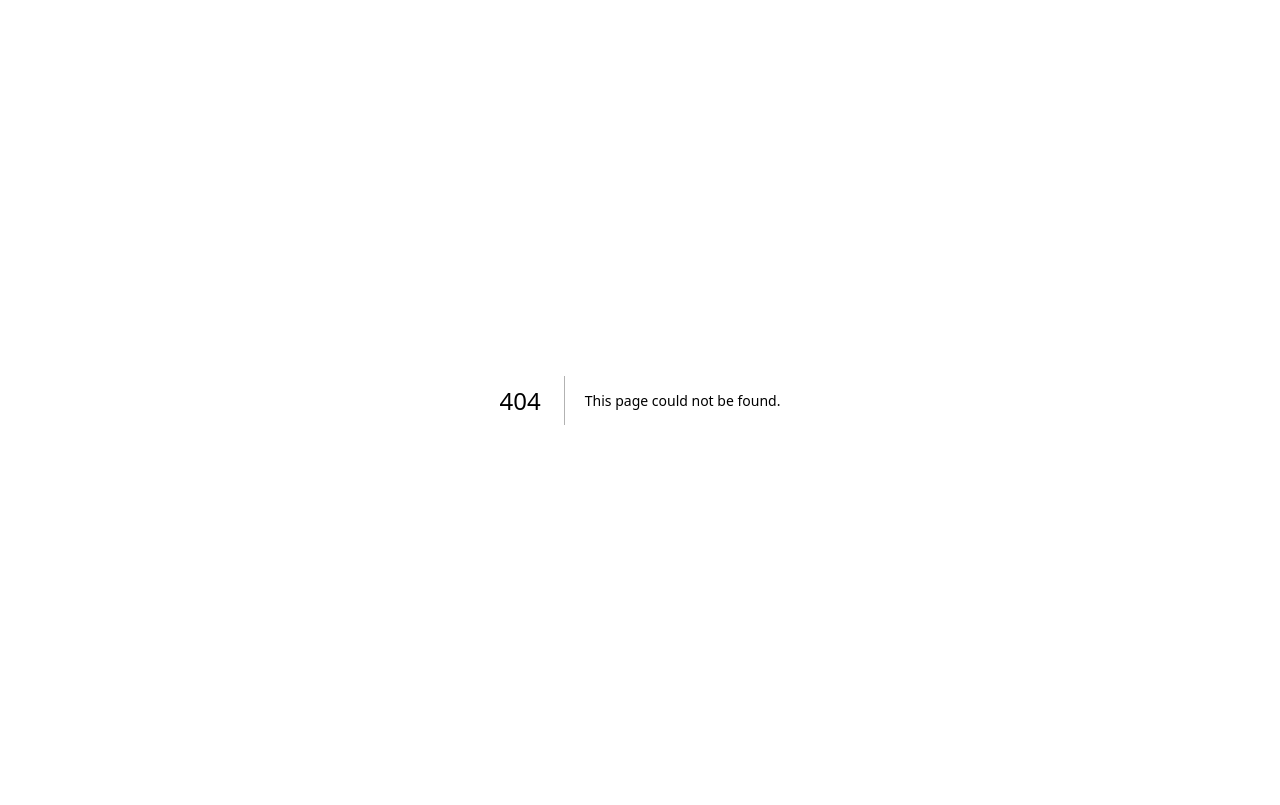
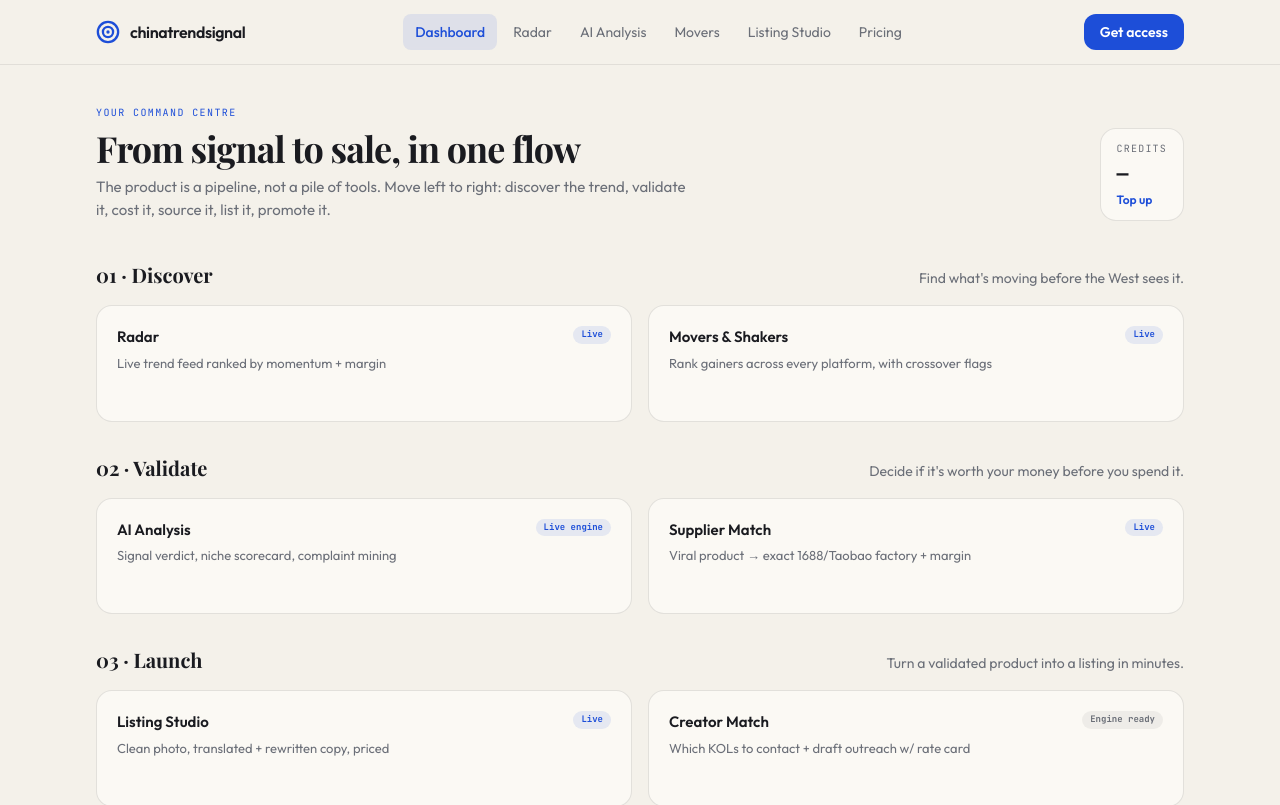
Before and after one commit to loyaltyC4/chinatrendsignal, a Next.js app: page /dashboard in a window 1280 px wide. Before the commit this address had no page. Shown: the top 805 px of the page. Built offline with nearby package versions, Linux system fonts and the light colour scheme; a web font is replaced by a local one.

Commit message:
Action-oriented dashboard + clickable radar-to-analysis flow + unified nav

```diff
--- a/app/analysis/page.tsx
+++ b/app/analysis/page.tsx
@@ -1,7 +1,7 @@
 import AppNav from "@/components/app-nav";
 import AiAnalysisPanel from "@/components/ai-analysis-panel";
 
-const product = {
+const DEFAULT_PRODUCT = {
   id: "pet-brush-001",
   name: "Steam-spray pet brush",
   chineseName: "跨境手柄喷雾梳猫狗电动蒸汽喷雾刷按摩梳",
@@ -21,7 +21,19 @@ const product = {
   ],
 };
 
-export default function AnalysisPage() {
+export default async function AnalysisPage({ searchParams }: { searchParams: Promise<Record<string, string | string[] | undefined>> }) {
+  const q = await searchParams;
+  const product = q.product
+    ? {
+        ...DEFAULT_PRODUCT,
+        name: String(q.product),
+        chineseName: String(q.zh || DEFAULT_PRODUCT.chineseName),
+        category: String(q.niche || DEFAULT_PRODUCT.category),
+        supplier: { ...DEFAULT_PRODUCT.supplier, wholesaleCny: Number(q.wholesale) || DEFAULT_PRODUCT.supplier.wholesaleCny },
+        market: { ...DEFAULT_PRODUCT.market, retailAud: Number(q.retail) || DEFAULT_PRODUCT.market.retailAud },
+        signals: { ...DEFAULT_PRODUCT.signals, velocityPct: Number(q.velocity) || DEFAULT_PRODUCT.signals.velocityPct, intentScore: Number(q.intent) || DEFAULT_PRODUCT.signals.intentScore, stage: (q.stage as "Rising" | "Peaking" | "Fading") || DEFAULT_PRODUCT.signals.stage },
+      }
+    : DEFAULT_PRODUCT;
   return (
     <div className="min-h-screen bg-forest font-sans text-ink">
       <AppNav active="Analysis" />
--- /dev/null
+++ b/app/dashboard/page.tsx
@@ -0,0 +1,75 @@
+import AppNav from "@/components/app-nav";
+import Link from "next/link";
+
+const STAGES = [
+  {
+    step: "01 · Discover",
+    desc: "Find what's moving before the West sees it.",
+    features: [
+      { name: "Radar", href: "/radar", note: "Live trend feed ranked by momentum + margin", status: "Live" },
+      { name: "Movers & Shakers", href: "/movers", note: "Rank gainers across every platform, with crossover flags", status: "Live" },
+    ],
+  },
+  {
+    step: "02 · Validate",
+    desc: "Decide if it's worth your money before you spend it.",
+    features: [
+      { name: "AI Analysis", href: "/analysis", note: "Signal verdict, niche scorecard, complaint mining", status: "Live engine" },
+      { name: "Supplier Match", href: "/analysis", note: "Viral product → exact 1688/Taobao factory + margin", status: "Live" },
+    ],
+  },
+  {
+    step: "03 · Launch",
+    desc: "Turn a validated product into a listing in minutes.",
+    features: [
+      { name: "Listing Studio", href: "/listing", note: "Clean photo, translated + rewritten copy, priced", status: "Live" },
+      { name: "Creator Match", href: "/analysis", note: "Which KOLs to contact + draft outreach w/ rate card", status: "Engine ready" },
+    ],
+  },
+  {
+    step: "04 · Compound",
+    desc: "Reports, tracking and intelligence that learn over time.",
+    features: [
+      { name: "Weekly Report", href: "/reports", note: "Auto-generated niche intelligence, weekly", status: "Scaffold" },
+      { name: "Ask the Radar", href: "/ask", note: "Plain-English analyst chat over your data", status: "Scaffold" },
+      { name: "Outcome Tracker", href: "/tracker", note: "Did it work? Learns what converts for you", status: "Scaffold" },
+    ],
+  },
+];
+
+export default function DashboardPage() {
+  return (
+    <div className="min-h-screen bg-forest font-sans text-ink">
+      <AppNav active="Dashboard" />
+      <main className="mx-auto max-w-6xl px-5 py-10 sm:px-8">
+        <div className="flex flex-wrap items-end justify-between gap-4">
+          <div>
+            <p className="font-mono text-[10px] uppercase tracking-[.14em] text-grn">Your command centre</p>
+            <h1 className="mt-2 font-serif text-3xl font-bold tracking-tight sm:text-4xl">From signal to sale, in one flow</h1>
+            <p className="mt-2 max-w-[60ch] text-[15px] text-mut">The product is a pipeline, not a pile of tools. Move left to right: discover the trend, validate it, cost it, source it, list it, promote it.</p>
+          </div>
+          <div className="rounded-2xl border border-black/10 bg-ivory px-4 py-3"><p className="font-mono text-[10px] uppercase tracking-[.12em] text-mut">Credits</p><p className="mt-1 font-mono text-xl font-bold text-ink">—</p><Link href="/pricing" className="mt-1 block text-xs font-semibold text-grn">Top up</Link></div>
+        </div>
+
+        <div className="mt-10 space-y-8">
+          {STAGES.map((s) => (
+            <section key={s.step}>
+              <div className="flex items-baseline justify-between gap-3"><h2 className="font-serif text-xl font-bold text-ink">{s.step}</h2><p className="text-sm text-mut">{s.desc}</p></div>
+              <div className="mt-4 grid gap-4 sm:grid-cols-2">
+                {s.features.map((f) => (
+                  <Link key={f.name} href={f.href} className="group rounded-2xl border border-black/10 bg-ivory p-5 transition-all hover:-translate-y-0.5 hover:border-grn/40 hover:shadow-md">
+                    <div className="flex items-start justify-between gap-3">
+                      <div><p className="text-[15px] font-semibold text-ink group-hover:text-grn">{f.name}</p><p className="mt-1 text-[13px] leading-relaxed text-mut">{f.note}</p></div>
+                      <span className={`rounded-full px-2 py-0.5 font-mono text-[9px] font-bold ${f.status === "Live" ? "bg-grn/10 text-grn" : f.status === "Live engine" ? "bg-[#1d4ed8]/10 text-[#1d4ed8]" : "bg-black/5 text-mut"}`}>{f.status}</span>
+                    </div>
+                    <p className="mt-3 font-mono text-[10px] text-grn opacity-0 transition-opacity group-hover:opacity-100">Open →</p>
+                  </Link>
+                ))}
+              </div>
+            </section>
+          ))}
+        </div>
+      </main>
+    </div>
+  );
+}
--- a/app/page.tsx
+++ b/app/page.tsx
@@ -39,10 +39,10 @@ export default function Home() {
         <nav className="hidden md:flex items-center gap-9 text-[15px] text-[#b9c9b3]">
           <a href="#how" className="hover:text-white transition-colors">How it works</a>
           <a href="#data" className="hover:text-white transition-colors">Live data</a>
-          <a href="/radar" className="hover:text-white transition-colors font-medium text-grn">Open the radar →</a>
+          <a href="/dashboard" className="hover:text-white transition-colors font-medium text-grn">Open the app →</a>
           <a href="#pricing" className="hover:text-white transition-colors">Pricing</a>
         </nav>
-        <a href="/radar" className="rounded-xl bg-grn px-5 py-2.5 text-sm font-semibold text-[#12220a] hover:bg-[#1e40af] transition-colors">Open the app</a>
+        <a href="/dashboard" className="rounded-xl bg-grn px-5 py-2.5 text-sm font-semibold text-white hover:bg-[#1e40af] transition-colors">Open the app</a>
       </header>
 
       {/* hero card */}
--- a/components/app-nav.tsx
+++ b/components/app-nav.tsx
@@ -2,9 +2,10 @@ import Link from "next/link";
 
 // Shared top nav for the product (app) pages — every page reachable from every page.
 const LINKS = [
+  { href: "/dashboard", label: "Dashboard" },
   { href: "/radar", label: "Radar" },
   { href: "/analysis", label: "AI Analysis" },
-  { href: "/movers", label: "Movers & Shakers" },
+  { href: "/movers", label: "Movers" },
   { href: "/listing", label: "Listing Studio" },
   { href: "/pricing", label: "Pricing" },
 ];
@@ -25,7 +26,7 @@ export default function AppNav({ active }: { active: string }) {
             </Link>
           ))}
         </nav>
-        <Link href="/pricing" className="ml-3 hidden whitespace-nowrap rounded-xl bg-grn px-4 py-2 text-sm font-semibold text-[#12220a] transition-colors hover:bg-[#1e40af] sm:block">Get access</Link>
+        <Link href="/pricing" className="ml-3 hidden whitespace-nowrap rounded-xl bg-grn px-4 py-2 text-sm font-semibold text-white transition-colors hover:bg-[#1e40af] sm:block">Get access</Link>
       </div>
     </header>
   );
--- a/components/signal-feed.tsx
+++ b/components/signal-feed.tsx
@@ -1,6 +1,7 @@
 "use client";
 // Dashboard — signal feed. Data-product register: dense, terminal-clean, single accent.
 import React from "react";
+import Link from "next/link";
 
 export type Signal = {
   id: string;
@@ -39,8 +40,9 @@ function Bar({ v, color }: { v: number; color: string }) {
 function SignalRow({ s }: { s: Signal }) {
   const spread = (s.retailAud / (s.wholesaleCny * 0.213)) || 0; // ~CNY->AUD
   const stageColor = s.stage === "Rising" ? "#22c55e" : s.stage === "Peaking" ? "#f59e0b" : "#8a8f96";
+  const href = `/analysis?product=${encodeURIComponent(s.product)}&zh=${encodeURIComponent(s.zh)}&niche=${encodeURIComponent(s.niche)}&stage=${s.stage}&velocity=${s.velocityPct}&intent=${s.intent}&wholesale=${s.wholesaleCny}&retail=${s.retailAud}`;
   return (
-    <button className="grid w-full grid-cols-[1.6fr_.7fr_.9fr_.7fr_.9fr_.8fr] max-md:grid-cols-[1.4fr_.8fr_.9fr] items-center gap-2 border-b border-black/5 px-5 py-4 text-left transition-colors last:border-b-0 hover:bg-black/[.03]">
+    <Link href={href} className="grid w-full grid-cols-[1.6fr_.7fr_.9fr_.7fr_.9fr_.8fr] max-md:grid-cols-[1.4fr_.8fr_.9fr] items-center gap-2 border-b border-black/5 px-5 py-4 text-left transition-colors last:border-b-0 hover:bg-black/[.03]">
       {/* product */}
       <span className="min-w-0">
         <span className="block truncate text-sm font-medium text-[#1a1b20]">{s.product}</span>
@@ -68,6 +70,6 @@ function SignalRow({ s }: { s: Signal }) {
           <span key={src} className="rounded border border-black/10 bg-black/5 px-1.5 py-0.5 font-mono text-[9.5px] text-[#6b6f78]">{src}</span>
         ))}
       </span>
-    </button>
+    </Link>
   );
 }
```
